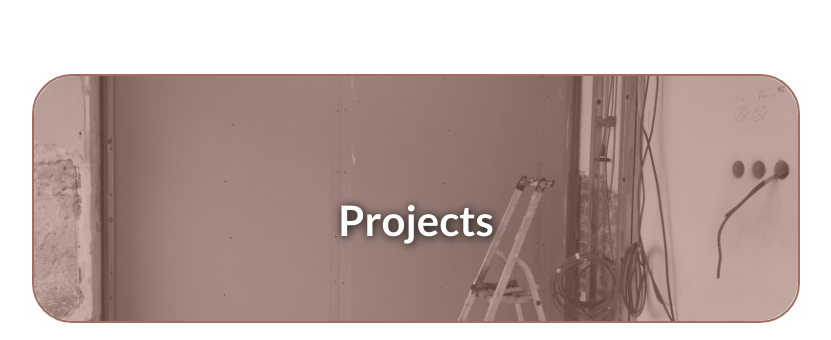
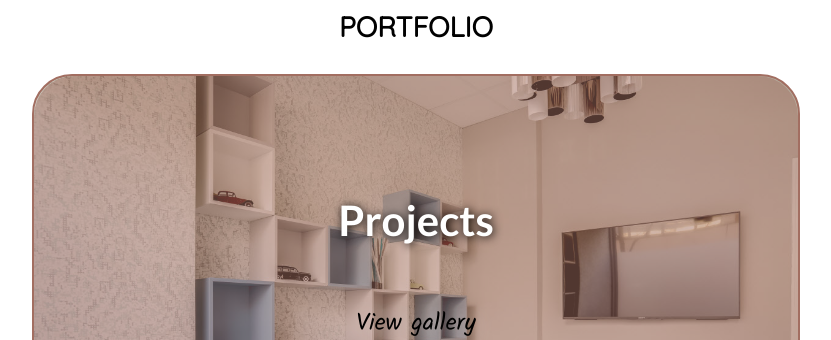
Before and after one commit to tino2015/DI-20171213, a PHP site: page / in a window 1280 px wide; the page is wider, and only the part inside the window is pictured. Shown: the part 1596-1936 px from the top of that part, without its empty margins (224-1055 px from the left). Run offline with PHP 8.4, Linux system fonts and the light colour scheme; data that the repository does not hold is empty; some libraries are stand-ins or nearby versions.

Commit message:
Portfolio changes

```diff
--- a/_style/main.css
+++ b/_style/main.css
@@ -1119,7 +1119,7 @@ li {
     #cgi-gal h4,
     #plans-gal h4,
     #projects-gal h4 {
-        font-size: 3rem;
+        font-size: 2.5rem;
 /*        padding-top: 20%;
         padding-bottom: 20%;*/
         padding-left: 20px;
--- a/index.php
+++ b/index.php
@@ -135,7 +135,7 @@
           <div class="grid-column grid-fifth cf"></div>
           <div class="grid-column grid-three-fifth cf">
             <div class="feature-content center cf">
-                <h3 class="black">ABOUT DELPHINE</h3>
+                <h3>ABOUT DELPHINE</h3>
                 <img class="image-team hideme" src="https://media.licdn.com/media/AAIA_wDGAAAAAQAAAAAAAA2sAAAAJDYzMmY0NDVlLWFiM2YtNDc2NS05NzdlLTY2YjlhOGUxYWU0Mw.jpg">
                 <div class="about-us-content">
                 <p>Delphine Interiors offers you a complete design service, creating personalised interiors for your residential or commercial projects.
@@ -156,25 +156,26 @@
           <div class="grid-column grid-fifth"></div>
           <div class="grid-column grid-three-fifth">
             <div class="feature-content center">
-                <h3>PORTFOLIO</h3>
+                <h3 class="black">PORTFOLIO</h3>
                 <div class="portfolio-banner hideme">
                     <div class="projects overlay rosegold">
-                        <a id="projects-gal" href="#" onclick="openPhotoSwipeProjects();return false;"><h4>Projects<br></h4></a>
+                        <a id="projects-gal" href="#" onclick="openPhotoSwipeProjects();return false;"><h4>Projects</h4>
+                            <p class="view-gal">View gallery</p></a>
                     </div>
                 </div>
                 <div class="portfolio-banner hideme">
                     <div class="mood-boards overlay rosegold">
-                        <a id="mood-gal" href="#" onclick="openPhotoSwipeMood();return false;"><h4>Mood Boards</h4></a>
+                        <a id="mood-gal" href="#" onclick="openPhotoSwipeMood();return false;"><h4>Mood Boards</h4><p class="view-gal">View gallery</p></a>
                     </div>
                 </div>
                 <div class="portfolio-banner hideme">
                     <div class="cgi overlay rosegold">
-                        <a id="cgi-gal" href="#" onclick="openPhotoSwipeCgi();return false;"><h4>3D CGI</h4></a>
+                        <a id="cgi-gal" href="#" onclick="openPhotoSwipeCgi();return false;"><h4>3D CGI</h4><p class="view-gal">View gallery</p></a>
                     </div>
                 </div>
                 <div class="portfolio-banner hideme">
                     <div class="plans overlay rosegold">
-                        <a id="plans-gal" href="#" onclick="openPhotoSwipePlans();return false;"><h4>Plans &<br>Presentations</h4></a>
+                        <a id="plans-gal" href="#" onclick="openPhotoSwipePlans();return false;"><h4>Plans &<br>Presentations</h4><p class="view-gal">View gallery</p></a>
                     </div>
                 </div>
             </div>
```
Also changed, not shown: _img/portfolio/projects/ba-bg.jpg, 1 other file.
